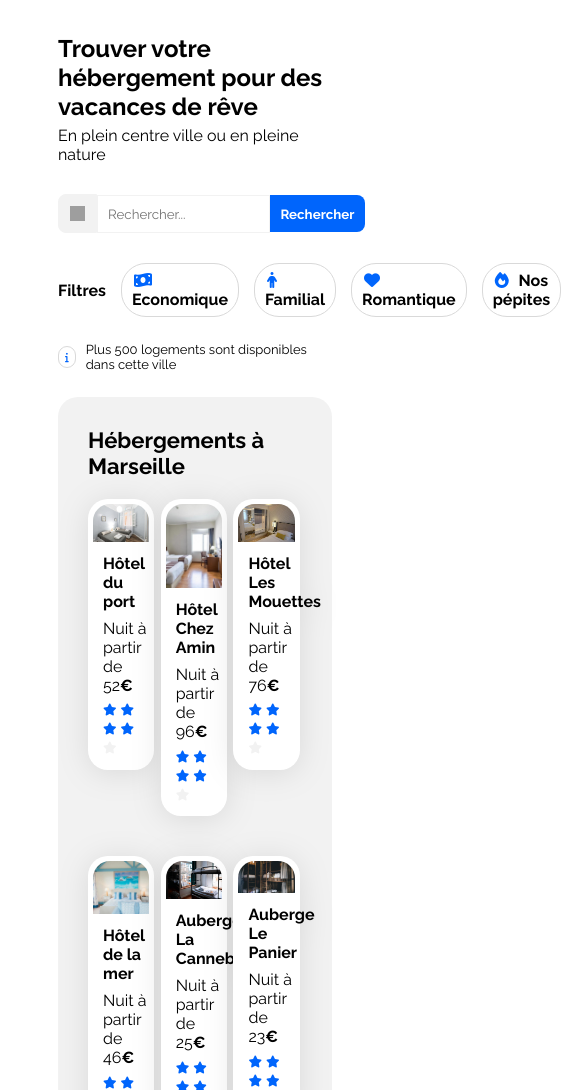
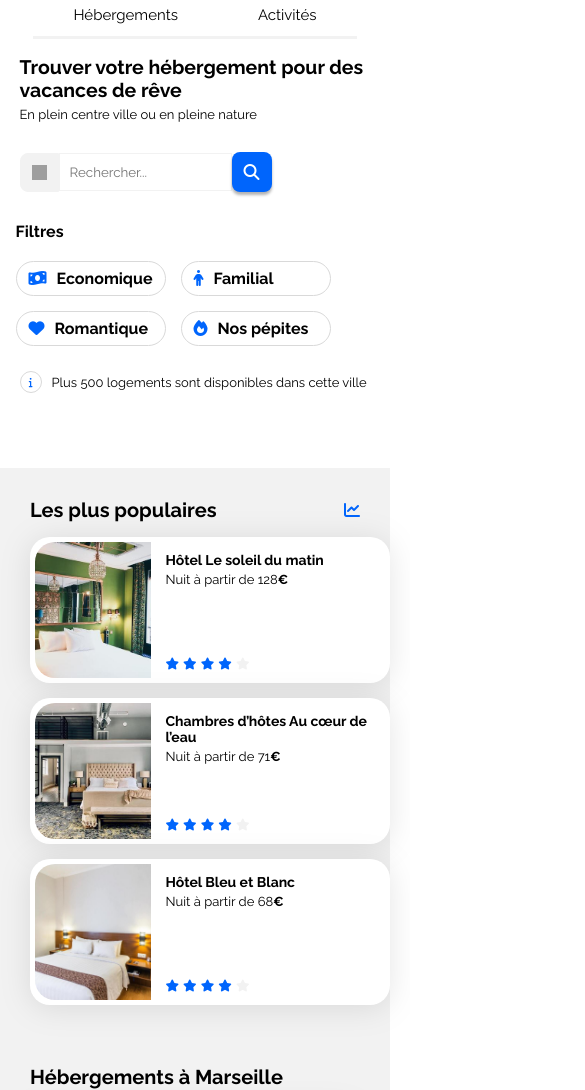
Before and after one commit to Ikramelfi/booki-starter-code-master, a plain HTML site: page index.html in a window 390 px wide. Shown: the part 64-1154 px from the top of the page, 585 px wide, since content can reach past the window. Drawn offline with Linux system fonts and the light colour scheme; grey boxes are pictures that could not be loaded.

Commit message:
Etape 10: mettre en place le responsive design

```diff
--- a/css/style.css
+++ b/css/style.css
@@ -128,11 +128,18 @@ a {
     padding: 10.5px;
 }
 
+#section-filtres {
+    display: flex;
+    flex-direction: row;
+    align-items: center;
+    gap: 15px;
+}
+
 #nav-filtres {
     display: flex;
     flex-direction: row;
     align-items: center;
-    gap: 15px
+    gap: 15px;
 }
 
 .filtres {
@@ -175,6 +182,7 @@ a {
 .hebergements-and-populaires {
     display: flex;
     justify-content: space-between;
+    flex-direction: row-reverse;
 }
 
 .hebergements-and-populaires section {
@@ -185,7 +193,7 @@ a {
 }
 
 /****** Hebergements ***********/
-.hebergements {
+#hebergements {
     width: 65%;
 }
 
@@ -272,8 +280,8 @@ a {
     margin-bottom: 5px;
 }
 
-/*Activités*/
-.section-activites {
+/****** Activités ***********/
+#section-activites {
     margin: 60px 0;
 }
 
@@ -290,7 +298,6 @@ a {
     border-radius: 20px 20px 0 0;
     height: 350px;
     width: 290px;
-
 }
 
 .activites-card {
@@ -300,16 +307,15 @@ a {
     background-color: white;
 }
 
-.activites-card > h3 {
+.activites-card>h3 {
     justify-content: center;
     padding-left: 20px;
     font-size: 15px;
 }
 
 
-/*Footer*/
+/****** Footer ***********/
 #footer {
-
     display: flex;
     gap: 235px;
     background-color: var(--main-bg-color);
@@ -323,11 +329,16 @@ a {
 /****** Media queries ***********/
 /* Medium devices (tablets, less/equal than 1024px) */
 @media (max-width: 1024px) {
-    .hebergements-and-populaires {
-        flex-direction: column;
+
+    #icon-submit {
+        display: none
     }
 
-    .hebergements {
+    .hebergements-and-populaires {
+        flex-direction: column-reverse;
+    }
+
+    #hebergements {
         width: 100%;
     }
 
@@ -353,9 +364,194 @@ a {
     .populaires-cards .card-subtitle {
         font-size: 13px;
     }
+
+    /****** Activités ***********/
+
+
+    .activites-card .card{
+        width: 22%;
+    }
+
+    .activites-card img {
+        width: 100%;
+    }
+
+
+    /****** Footer ***********/
+    #footer {
+        display: flex;
+        gap: 15%;
+        background-color: var(--main-bg-color);
+        width: 100%;
+    }
+
+
 }
 
 /* Small devices (phones, less than 768px) */
-@media (max-width: 767.98px) {
-    /* ... */
+@media (max-width: 768px) {
+    body {
+        margin: 0;
+        width: 100%;
+    }
+
+    .main-container {
+        padding: 0;
+    }
+
+    .container-header {
+        flex-direction: column;
+        margin-top: 30px;
+    }
+
+    #logo-booki {
+        height: 35%;
+        padding-left: 11%;
+    }
+
+    #link-header {
+        display: flex;
+        flex-direction: row;
+        gap: 0;
+        justify-content: center;
+        align-items: center;
+        margin-top: 10px;
+        border-bottom: 3px solid var(--main-bg-color);
+    }
+
+    #link-header>a:hover {
+        color: var(--main-color);
+        border-bottom: 3px solid var(--main-color);
+        border-top: none;
+
+    }
+
+    .header-hebergements,
+    .header-activites {
+        padding: 12px 40px;
+        font-size: 15px;
+    }
+
+    #box-top {
+        font-size: 13px;
+        padding-left: 5%;
+    }
+
+    #localisation {
+        padding-left: 5%;
+    }
+
+    #submit-localisation {
+        display: none;
+    }
+
+    #icon-submit {
+        display: block;
+        background-color: var(--main-color);
+        padding: 12px;
+        border-radius: 8px;
+        box-shadow: 0px 3px 3px rgba(0, 0, 0, 0.3);
+    }
+
+
+    #section-filtres {
+        display: flex;
+        flex-direction: column;
+        align-items: flex-start;
+        padding-left: 4%;
+    }
+
+    #nav-filtres {
+        display: grid;
+        grid-template-columns: 150px 150px;
+        flex-wrap: wrap;
+        padding-top: 5px;
+    }
+
+    #section-cercle-info {
+        padding-left: 5%;
+    }
+
+    /****** Hebergements And Populaires ***********/
+
+    .hebergements-and-populaires {
+        display: flex;
+        flex-direction: column;
+        width: 100%;
+
+    }
+
+    .hebergements-and-populaires section {
+        border-radius: 0;
+    }
+
+    /****** Populaires ***********/
+
+    .populaires-title>h2 {
+        font-size: 20px;
+    }
+
+    .populaires-cards {
+        display: flex;
+        flex-direction: column;
+    }
+
+    .populaires-cards .card {
+        width: 350px;
+        margin-top: 15px;
+    }
+
+    /****** Hebergements ***********/
+
+    #hebergements>h2 {
+        font-size: 20px;
+        margin-bottom: 10px;
+    }
+
+    .hebergements-card {
+        display: flex;
+        flex-direction: column;
+        margin-bottom: 0px;
+
+    }
+
+    .hebergements-card a {
+        width: 100%;
+        margin: 7.5px 0;
+    }
+
+    /****** Activités ***********/
+
+    #section-activites {
+        width: 100%;
+        padding-left: 5%;
+    }
+
+    .section-activites-card {
+        display: flex;
+        flex-direction: column;
+    }
+
+    .section-activites-card img {
+        height: 150px;
+        width: 100%;
+    }
+
+    .activites-card {
+        margin: 7.5px 0;
+    }
+
+    /****** Footer ***********/
+
+    #footer {
+        display: flex;
+        flex-direction: column;
+        width: 100%;
+        gap: 15px;
+    }
+
+    #footer h3 {
+        margin-top: 7%;
+        margin-bottom: 0;
+    }
 }
--- a/index.html
+++ b/index.html
@@ -20,8 +20,8 @@
             <img id="logo-booki" src="images/logo/Booki.png">
 
             <nav id="link-header">
-                <a class="header-hebergements" href="">Hébergement</a>
-                <a class="header-activites" href="">Activités</a>
+                <a class="header-hebergements" href="#hebergements">Hébergements</a>
+                <a class="header-activites" href="#section-activites">Activités</a>
             </nav>
         </header>
 
@@ -33,19 +33,21 @@
                     <p>En plein centre ville ou en pleine nature</p>
                 </div>
 
-                <div class="localistation">
+                <div>
                     <form id="localisation" action="/recherche" method="get">
                         <img id="icon-localisation"
                             src="https://icons.iconarchive.com/icons/fa-team/fontawesome/128/FontAwesome-Location-Dot-icon.png"
                             width="15px" height="15px">
                         <input type="search" id="search-localisation" name="query" placeholder="Rechercher...">
                         <button type="submit" id="submit-localisation">Rechercher</button>
+                        <i id="icon-submit" class="fa-solid fa-magnifying-glass" style="color: white;"></i>
                     </form>
                 </div>
 
-                <div>
+                <div id="section-filtres">
+                    <label style="font-weight: bold;">Filtres</label>
+
                     <form id="nav-filtres">
-                        <label style="font-weight: bold;">Filtres</label>
                         <a href="" class="filtres">
                             <i class="fa-solid fa-money-bill-wave"></i>
                             <span>Economique</span>
@@ -79,7 +81,76 @@
             </section>
 
             <div class="hebergements-and-populaires">
-                <section class="hebergements">
+                <section class="populaires">
+                    <div class="populaires-title">
+                        <h2 class="section-title">Les plus populaires</h2>
+                        <i class="fa-solid fa-chart-line" aria-hidden="true"></i>
+                    </div>
+                    <div class="populaires-cards">
+                        <a href="#">
+                            <article class="card">
+                                <img src="./images/hebergements/emile-guillemot.jpg"
+                                    alt="Image de la chambre d'hôtel montrant un lit">
+                                <div class="card-content">
+                                    <div class="card-txt">
+                                        <h3 class="card-title">Hôtel Le soleil du matin</h3>
+                                        <p class="card-subtitle">Nuit à partir de 128<span class="euro">€</span></p>
+                                    </div>
+                                    <div class="card-rating">
+                                        <i class="fa-xs fa-solid fa-star" aria-hidden="true"></i>
+                                        <i class="fa-xs fa-solid fa-star" aria-hidden="true"></i>
+                                        <i class="fa-xs fa-solid fa-star" aria-hidden="true"></i>
+                                        <i class="fa-xs fa-solid fa-star" aria-hidden="true"></i>
+                                        <i class="fa-xs fa-solid fa-star neutral-star" aria-hidden="true"></i>
+                                        <span class="sr-only">Note de 4 sur 5</span>
+                                    </div>
+                                </div>
+                            </article>
+                        </a>
+                        <a href="#">
+                            <article class="card">
+                                <img src="./images/hebergements/aw-creative.jpg"
+                                    alt="Image de la chambre d'hôtel montrant un lit">
+                                <div class="card-content">
+                                    <div class="card-txt">
+                                        <h3 class="card-title">Chambres d’hôtes Au cœur de l’eau</h3>
+                                        <p class="card-subtitle">Nuit à partir de 71<span class="euro">€</span></p>
+                                    </div>
+                                    <div class="card-rating">
+                                        <i class="fa-xs fa-solid fa-star" aria-hidden="true"></i>
+                                        <i class="fa-xs fa-solid fa-star" aria-hidden="true"></i>
+                                        <i class="fa-xs fa-solid fa-star" aria-hidden="true"></i>
+                                        <i class="fa-xs fa-solid fa-star" aria-hidden="true"></i>
+                                        <i class="fa-xs fa-solid fa-star neutral-star" aria-hidden="true"></i>
+                                        <span class="sr-only">Note de 4 sur 5</span>
+                                    </div>
+                                </div>
+                            </article>
+                        </a>
+                        <a href="#">
+                            <article class="card">
+                                <img src="./images/hebergements/febrian-zakaria2.jpg"
+                                    alt="Image de la chambre d'hôtel montrant un lit">
+                                <div class="card-content">
+                                    <div class="card-txt">
+                                        <h3 class="card-title">Hôtel Bleu et Blanc</h3>
+                                        <p class="card-subtitle">Nuit à partir de 68<span class="euro">€</span></p>
+                                    </div>
+                                    <div class="card-rating">
+                                        <i class="fa-xs fa-solid fa-star" aria-hidden="true"></i>
+                                        <i class="fa-xs fa-solid fa-star" aria-hidden="true"></i>
+                                        <i class="fa-xs fa-solid fa-star" aria-hidden="true"></i>
+                                        <i class="fa-xs fa-solid fa-star" aria-hidden="true"></i>
+                                        <i class="fa-xs fa-solid fa-star neutral-star" aria-hidden="true"></i>
+                                        <span class="sr-only">Note de 4 sur 5</span>
+                                    </div>
+                                </div>
+                            </article>
+                        </a>
+                    </div>
+                </section>
+
+                <section id="hebergements">
                     <h2 class="section-title">Hébergements à Marseille</h2>
 
                     <div class="hebergements-card">
@@ -219,108 +290,37 @@
                         </div>
                     </div>
                 </section>
-                <section class="populaires">
-                    <div class="populaires-title">
-                        <h2 class="section-title">Les plus populaires</h2>
-                        <i class="fa-solid fa-chart-line" aria-hidden="true"></i>
-                    </div>
-                    <div class="populaires-cards">
-                        <a href="#">
-                            <article class="card">
-                                <img src="./images/hebergements/emile-guillemot.jpg"
-                                    alt="Image de la chambre d'hôtel montrant un lit">
-                                <div class="card-content">
-                                    <div class="card-txt">
-                                        <h3 class="card-title">Hôtel Le soleil du matin</h3>
-                                        <p class="card-subtitle">Nuit à partir de 128<span class="euro">€</span></p>
-                                    </div>
-                                    <div class="card-rating">
-                                        <i class="fa-xs fa-solid fa-star" aria-hidden="true"></i>
-                                        <i class="fa-xs fa-solid fa-star" aria-hidden="true"></i>
-                                        <i class="fa-xs fa-solid fa-star" aria-hidden="true"></i>
-                                        <i class="fa-xs fa-solid fa-star" aria-hidden="true"></i>
-                                        <i class="fa-xs fa-solid fa-star neutral-star" aria-hidden="true"></i>
-                                        <span class="sr-only">Note de 4 sur 5</span>
-                                    </div>
-                                </div>
-                            </article>
-                        </a>
-                        <a href="#">
-                            <article class="card">
-                                <img src="./images/hebergements/aw-creative.jpg"
-                                    alt="Image de la chambre d'hôtel montrant un lit">
-                                <div class="card-content">
-                                    <div class="card-txt">
-                                        <h3 class="card-title">Chambres d’hôtes Au cœur de l’eau</h3>
-                                        <p class="card-subtitle">Nuit à partir de 71<span class="euro">€</span></p>
-                                    </div>
-                                    <div class="card-rating">
-                                        <i class="fa-xs fa-solid fa-star" aria-hidden="true"></i>
-                                        <i class="fa-xs fa-solid fa-star" aria-hidden="true"></i>
-                                        <i class="fa-xs fa-solid fa-star" aria-hidden="true"></i>
-                                        <i class="fa-xs fa-solid fa-star" aria-hidden="true"></i>
-                                        <i class="fa-xs fa-solid fa-star neutral-star" aria-hidden="true"></i>
-                                        <span class="sr-only">Note de 4 sur 5</span>
-                                    </div>
-                                </div>
-                            </article>
-                        </a>
-                        <a href="#">
-                            <article class="card">
-                                <img src="./images/hebergements/febrian-zakaria2.jpg"
-                                    alt="Image de la chambre d'hôtel montrant un lit">
-                                <div class="card-content">
-                                    <div class="card-txt">
-                                        <h3 class="card-title">Hôtel Bleu et Blanc</h3>
-                                        <p class="card-subtitle">Nuit à partir de 68<span class="euro">€</span></p>
-                                    </div>
-                                    <div class="card-rating">
-                                        <i class="fa-xs fa-solid fa-star" aria-hidden="true"></i>
-                                        <i class="fa-xs fa-solid fa-star" aria-hidden="true"></i>
-                                        <i class="fa-xs fa-solid fa-star" aria-hidden="true"></i>
-                                        <i class="fa-xs fa-solid fa-star" aria-hidden="true"></i>
-                                        <i class="fa-xs fa-solid fa-star neutral-star" aria-hidden="true"></i>
-                                        <span class="sr-only">Note de 4 sur 5</span>
-                                    </div>
-                                </div>
-                            </article>
-                        </a>
-                    </div>
-                </section>
+
             </div>
 
 
 
-            <section class="section-activites">
+            <section id="section-activites">
 
                 <h2>Activités à Marseille</h2>
 
                 <div class="section-activites-card">
                     <a href="#">
                         <article class="activites-card">
-                            <img src="./images/activites/reno-laithienne.jpg"
-                                alt="Activités à faire à Marseille">
+                            <img src="./images/activites/reno-laithienne.jpg" alt="Activités à faire à Marseille">
                             <h3>Vieux-port</h3>
                         </article>
                     </a>
                     <a href="#">
                         <article class="activites-card">
-                            <img src="./images/activites/paul-hermann.jpg"
-                                alt="Activités à faire à Marseille">
+                            <img src="./images/activites/paul-hermann.jpg" alt="Activités à faire à Marseille">
                             <h3>Fort de Pomègues</h3>
                         </article>
                     </a>
                     <a href="#">
                         <article class="activites-card">
-                            <img src="./images/activites/kilyan-sockalingum.jpg"
-                                alt="Activités à faire à Marseille">
+                            <img src="./images/activites/kilyan-sockalingum.jpg" alt="Activités à faire à Marseille">
                             <h3>Parc national des Calanques</h3>
                         </article>
                     </a>
                     <a href="#">
                         <article class="activites-card">
-                            <img src="./images/activites/florian-wehde.jpg"
-                                alt="Activités à faire à Marseille">
+                            <img src="./images/activites/florian-wehde.jpg" alt="Activités à faire à Marseille">
                             <h3>Notre-Dame-de-la-Garde</h3>
                         </article>
                     </a>
```
